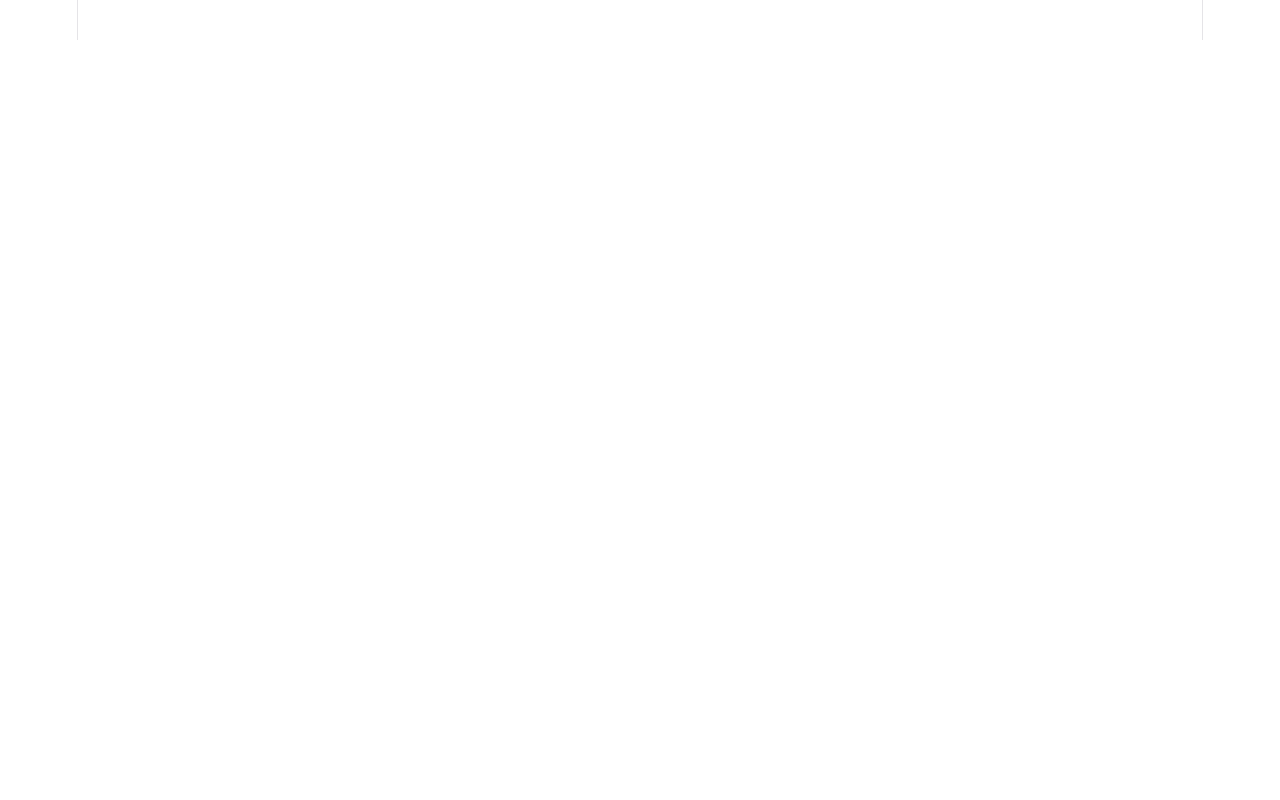
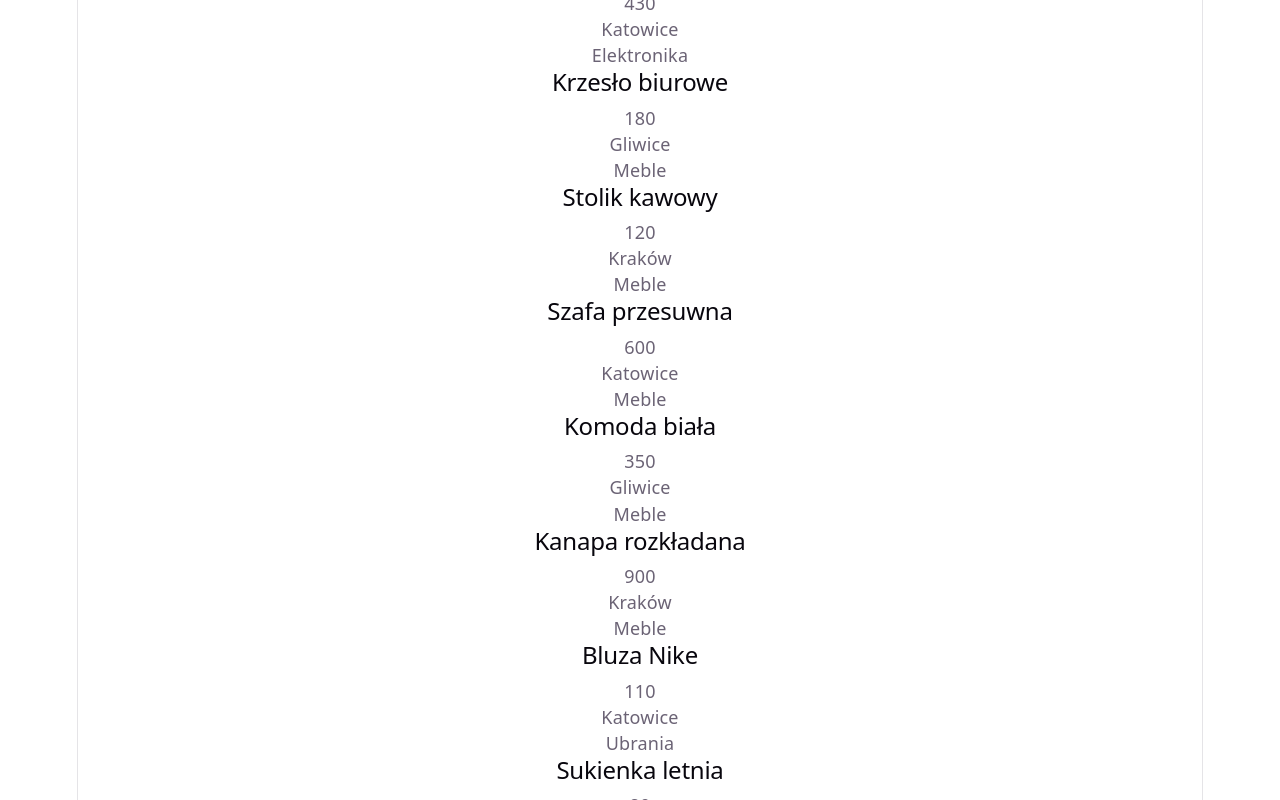
Before and after one commit to olasuchanek2105/local-market-react, a React (Vite) app: page / in a window 1280 px wide. Shown: the part 760-1560 px from the top of the page. Before the commit the page ends 800 px from the top, so only its background shows below. Built offline with nearby package versions, Linux system fonts and the light colour scheme.

Commit message:
add more listings

```diff
--- a/src/ListOfProducts.tsx
+++ b/src/ListOfProducts.tsx
@@ -21,6 +21,111 @@ const listings = [
     price: 90,
     city: "Kraków",
     category: "Ubrania",
+  },
+  {
+    id: 4,
+    title: "Samsung Galaxy S21",
+    price: 1400,
+    city: "Katowice",
+    category: "Elektronika",
+  },
+  {
+    id: 5,
+    title: "Laptop Lenovo ThinkPad",
+    price: 2200,
+    city: "Gliwice",
+    category: "Elektronika",
+  },
+  {
+    id: 6,
+    title: "Słuchawki Sony WH-1000XM4",
+    price: 750,
+    city: "Kraków",
+    category: "Elektronika",
+  },
+  {
+    id: 7,
+    title: "Monitor Dell 24 cale",
+    price: 430,
+    city: "Katowice",
+    category: "Elektronika",
+  },
+  {
+    id: 8,
+    title: "Krzesło biurowe",
+    price: 180,
+    city: "Gliwice",
+    category: "Meble",
+  },
+  {
+    id: 9,
+    title: "Stolik kawowy",
+    price: 120,
+    city: "Kraków",
+    category: "Meble",
+  },
+  {
+    id: 10,
+    title: "Szafa przesuwna",
+    price: 600,
+    city: "Katowice",
+    category: "Meble",
+  },
+  {
+    id: 11,
+    title: "Komoda biała",
+    price: 350,
+    city: "Gliwice",
+    category: "Meble",
+  },
+  {
+    id: 12,
+    title: "Kanapa rozkładana",
+    price: 900,
+    city: "Kraków",
+    category: "Meble",
+  },
+  {
+    id: 13,
+    title: "Bluza Nike",
+    price: 110,
+    city: "Katowice",
+    category: "Ubrania",
+  },
+  {
+    id: 14,
+    title: "Sukienka letnia",
+    price: 80,
+    city: "Gliwice",
+    category: "Ubrania",
+  },
+  {
+    id: 15,
+    title: "Buty Adidas",
+    price: 160,
+    city: "Kraków",
+    category: "Ubrania",
+  },
+  {
+    id: 16,
+    title: "Płaszcz zimowy",
+    price: 220,
+    city: "Katowice",
+    category: "Ubrania",
+  },
+  {
+    id: 17,
+    title: "Koszula oversize",
+    price: 70,
+    city: "Gliwice",
+    category: "Ubrania",
+  },
+  {
+    id: 18,
+    title: "Tablet iPad 9 gen",
+    price: 1300,
+    city: "Kraków",
+    category: "Elektronika",
   },
 ];
 
```
